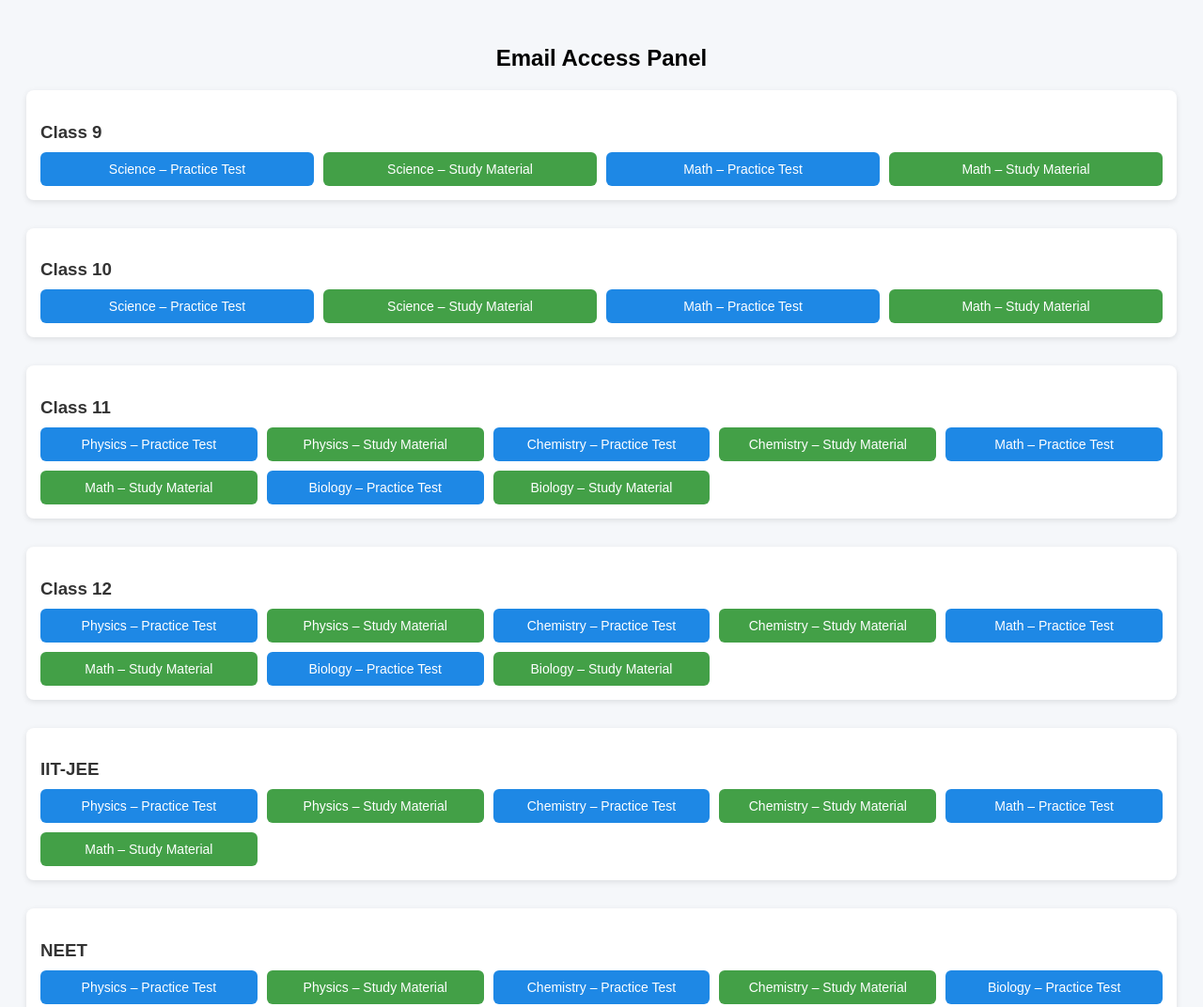
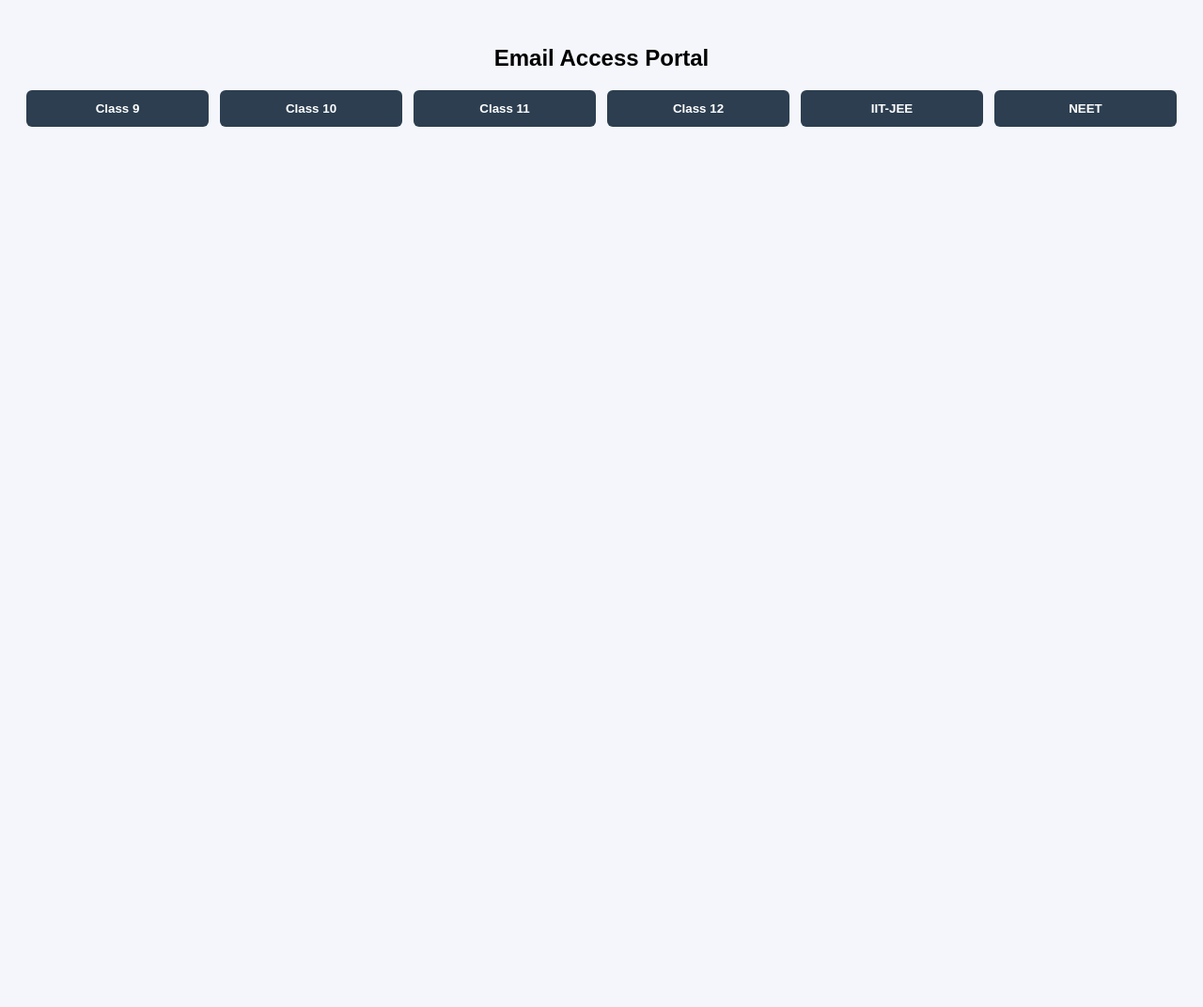
Before and after one commit to paymentbacken-sys/Password-Backen, a website: page public/index.html in a window 1280 px wide. Shown: the top 1072 px of the page at 94% size. After the commit the page ends 800 px from the top, so only its background shows below. Drawn offline with Linux system fonts and the light colour scheme.

Commit message:
Update index.html

```diff
--- a/public/index.html
+++ b/public/index.html
@@ -1,159 +1,187 @@
 <!DOCTYPE html>
-<html>
+<html lang="en">
 <head>
-  <title>Email Reveal</title>
+<meta charset="UTF-8">
+<title>Email Access</title>
+
 <style>
-    body {
+body{
   font-family: Arial, sans-serif;
-      background: #f5f7fa;
-      padding: 20px;
+  background:#f4f6fb;
+  padding:20px;
 }
 
-    h2 {
-      text-align: center;
+h2{
+  text-align:center;
 }
 
-    .section {
-      margin-bottom: 30px;
-      background: #ffffff;
-      padding: 15px;
-      border-radius: 8px;
-      box-shadow: 0 2px 6px rgba(0,0,0,0.1);
+.class-grid{
+  display:grid;
+  grid-template-columns: repeat(auto-fit, minmax(160px,1fr));
+  gap:12px;
+  margin-bottom:20px;
 }
 
-    .section h3 {
-      margin-bottom: 10px;
-      color: #333;
+.class-btn{
+  background:#2c3e50;
+  color:white;
+  padding:12px;
+  border:none;
+  border-radius:6px;
+  cursor:pointer;
+  font-weight:bold;
 }
 
-    .grid {
-      display: grid;
-      grid-template-columns: repeat(auto-fit, minmax(220px, 1fr));
-      gap: 10px;
+.class-btn:hover{
+  background:#34495e;
 }
 
-    button {
-      padding: 10px;
-      border: none;
-      border-radius: 6px;
-      font-size: 14px;
-      cursor: pointer;
-      color: white;
+.sub-grid{
+  display:none;
+  grid-template-columns: repeat(auto-fit, minmax(220px,1fr));
+  gap:10px;
+  margin-bottom:20px;
 }
 
-    .practice {
-      background: #1e88e5;
+.sub-btn{
+  background:#3498db;
+  color:white;
+  padding:10px;
+  border:none;
+  border-radius:6px;
+  cursor:pointer;
 }
 
-    .study {
-      background: #43a047;
+.sub-btn.study{ background:#27ae60; }
+.sub-btn.practice{ background:#e67e22; }
+
+.sub-btn:disabled{
+  background:#bdc3c7;
+  cursor:not-allowed;
 }
 
-    button:hover {
-      opacity: 0.9;
+#email{
+  font-size:18px;
+  color:green;
+  font-weight:bold;
+  text-align:center;
 }
 
-    #email {
-      margin-top: 25px;
-      padding: 15px;
-      background: #e8f5e9;
-      border-left: 5px solid #43a047;
-      font-weight: bold;
-      font-size: 16px;
+#message{
+  text-align:center;
+  color:red;
+  font-weight:bold;
+  margin-top:10px;
 }
 </style>
 </head>
+
 <body>
 
-<h2>Email Access Panel</h2>
+<h2>Email Access Portal</h2>
 
-<div id="buttons"></div>
+<!-- CLASS BUTTONS -->
+<div class="class-grid">
+  <button class="class-btn" onclick="showClass('class9')">Class 9</button>
+  <button class="class-btn" onclick="showClass('class10')">Class 10</button>
+  <button class="class-btn" onclick="showClass('class11')">Class 11</button>
+  <button class="class-btn" onclick="showClass('class12')">Class 12</button>
+  <button class="class-btn" onclick="showClass('iitjee')">IIT-JEE</button>
+  <button class="class-btn" onclick="showClass('neet')">NEET</button>
+</div>
 
-<div id="email"></div>
+<!-- SUBJECT BUTTONS -->
+<div id="subjects" class="sub-grid"></div>
+
+<p id="email"></p>
+<p id="message"></p>
 
 <script>
+let alreadyUsed = false;
+
 const data = {
-  "Class 9": [
-    { id: "class9_science_practice", label: "Science – Practice Test", type: "practice" },
-    { id: "class9_science_study", label: "Science – Study Material", type: "study" },
-    { id: "class9_math_practice", label: "Math – Practice Test", type: "practice" },
-    { id: "class9_math_study", label: "Math – Study Material", type: "study" }
+  class9: [
+    {id:"class9_science_practice", label:"Science – Practice", type:"practice"},
+    {id:"class9_science_study", label:"Science – Study", type:"study"},
+    {id:"class9_math_practice", label:"Math – Practice", type:"practice"},
+    {id:"class9_math_study", label:"Math – Study", type:"study"},
   ],
-
-  "Class 10": [
-    { id: "class10_science_practice", label: "Science – Practice Test", type: "practice" },
-    { id: "class10_science_study", label: "Science – Study Material", type: "study" },
-    { id: "class10_math_practice", label: "Math – Practice Test", type: "practice" },
-    { id: "class10_math_study", label: "Math – Study Material", type: "study" }
+  class10: [
+    {id:"class10_science_practice", label:"Science – Practice", type:"practice"},
+    {id:"class10_science_study", label:"Science – Study", type:"study"},
+    {id:"class10_math_practice", label:"Math – Practice", type:"practice"},
+    {id:"class10_math_study", label:"Math – Study", type:"study"},
   ],
-
-  "Class 11": [
-    { id: "class11_physics_practice", label: "Physics – Practice Test", type: "practice" },
-    { id: "class11_physics_study", label: "Physics – Study Material", type: "study" },
-    { id: "class11_chemistry_practice", label: "Chemistry – Practice Test", type: "practice" },
-    { id: "class11_chemistry_study", label: "Chemistry – Study Material", type: "study" },
-    { id: "class11_math_practice", label: "Math – Practice Test", type: "practice" },
-    { id: "class11_math_study", label: "Math – Study Material", type: "study" },
-    { id: "class11_biology_practice", label: "Biology – Practice Test", type: "practice" },
-    { id: "class11_biology_study", label: "Biology – Study Material", type: "study" }
+  class11: [
+    {id:"class11_physics_practice", label:"Physics – Practice", type:"practice"},
+    {id:"class11_physics_study", label:"Physics – Study", type:"study"},
+    {id:"class11_chemistry_practice", label:"Chemistry – Practice", type:"practice"},
+    {id:"class11_chemistry_study", label:"Chemistry – Study", type:"study"},
+    {id:"class11_math_practice", label:"Math – Practice", type:"practice"},
+    {id:"class11_math_study", label:"Math – Study", type:"study"},
+    {id:"class11_biology_practice", label:"Biology – Practice", type:"practice"},
+    {id:"class11_biology_study", label:"Biology – Study", type:"study"},
   ],
-
-  "Class 12": [
-    { id: "class12_physics_practice", label: "Physics – Practice Test", type: "practice" },
-    { id: "class12_physics_study", label: "Physics – Study Material", type: "study" },
-    { id: "class12_chemistry_practice", label: "Chemistry – Practice Test", type: "practice" },
-    { id: "class12_chemistry_study", label: "Chemistry – Study Material", type: "study" },
-    { id: "class12_math_practice", label: "Math – Practice Test", type: "practice" },
-    { id: "class12_math_study", label: "Math – Study Material", type: "study" },
-    { id: "class12_biology_practice", label: "Biology – Practice Test", type: "practice" },
-    { id: "class12_biology_study", label: "Biology – Study Material", type: "study" }
+  class12: [
+    {id:"class12_physics_practice", label:"Physics – Practice", type:"practice"},
+    {id:"class12_physics_study", label:"Physics – Study", type:"study"},
+    {id:"class12_chemistry_practice", label:"Chemistry – Practice", type:"practice"},
+    {id:"class12_chemistry_study", label:"Chemistry – Study", type:"study"},
+    {id:"class12_math_practice", label:"Math – Practice", type:"practice"},
+    {id:"class12_math_study", label:"Math – Study", type:"study"},
+    {id:"class12_biology_practice", label:"Biology – Practice", type:"practice"},
+    {id:"class12_biology_study", label:"Biology – Study", type:"study"},
   ],
-
-  "IIT-JEE": [
-    { id: "iitjee_physics_practice", label: "Physics – Practice Test", type: "practice" },
-    { id: "iitjee_physics_study", label: "Physics – Study Material", type: "study" },
-    { id: "iitjee_chemistry_practice", label: "Chemistry – Practice Test", type: "practice" },
-    { id: "iitjee_chemistry_study", label: "Chemistry – Study Material", type: "study" },
-    { id: "iitjee_math_practice", label: "Math – Practice Test", type: "practice" },
-    { id: "iitjee_math_study", label: "Math – Study Material", type: "study" }
+  iitjee: [
+    {id:"iitjee_physics_practice", label:"Physics – Practice", type:"practice"},
+    {id:"iitjee_physics_study", label:"Physics – Study", type:"study"},
+    {id:"iitjee_chemistry_practice", label:"Chemistry – Practice", type:"practice"},
+    {id:"iitjee_chemistry_study", label:"Chemistry – Study", type:"study"},
+    {id:"iitjee_math_practice", label:"Math – Practice", type:"practice"},
+    {id:"iitjee_math_study", label:"Math – Study", type:"study"},
   ],
-
-  "NEET": [
-    { id: "neet_physics_practice", label: "Physics – Practice Test", type: "practice" },
-    { id: "neet_physics_study", label: "Physics – Study Material", type: "study" },
-    { id: "neet_chemistry_practice", label: "Chemistry – Practice Test", type: "practice" },
-    { id: "neet_chemistry_study", label: "Chemistry – Study Material", type: "study" },
-    { id: "neet_biology_practice", label: "Biology – Practice Test", type: "practice" },
-    { id: "neet_biology_study", label: "Biology – Study Material", type: "study" }
+  neet: [
+    {id:"neet_physics_practice", label:"Physics – Practice", type:"practice"},
+    {id:"neet_physics_study", label:"Physics – Study", type:"study"},
+    {id:"neet_chemistry_practice", label:"Chemistry – Practice", type:"practice"},
+    {id:"neet_chemistry_study", label:"Chemistry – Study", type:"study"},
+    {id:"neet_biology_practice", label:"Biology – Practice", type:"practice"},
+    {id:"neet_biology_study", label:"Biology – Study", type:"study"},
   ]
 };
 
-const container = document.getElementById("buttons");
+function showClass(cls){
+  const box = document.getElementById("subjects");
+  box.innerHTML = "";
+  box.style.display = "grid";
+  alreadyUsed = false;
+  document.getElementById("email").innerText = "";
+  document.getElementById("message").innerText = "";
 
-for (const section in data) {
-  const box = document.createElement("div");
-  box.className = "section";
-
-  box.innerHTML = `<h3>${section}</h3><div class="grid"></div>`;
-  const grid = box.querySelector(".grid");
-
-  data[section].forEach(item => {
-    const btn = document.createElement("button");
-    btn.textContent = item.label;
-    btn.className = item.type;
-    btn.onclick = () => getEmail(item.id);
-    grid.appendChild(btn);
+  data[cls].forEach(s=>{
+    const b = document.createElement("button");
+    b.className = `sub-btn ${s.type}`;
+    b.innerText = s.label;
+    b.onclick = ()=>getEmail(s.id);
+    box.appendChild(b);
   });
-
-  container.appendChild(box);
 }
 
-function getEmail(category) {
+function getEmail(category){
+  if(alreadyUsed) return;
+
   fetch(`/email?category=${category}`)
-    .then(res => res.json())
-    .then(data => {
-      document.getElementById("email").innerText =
-        data.email || data.message;
+    .then(r=>r.json())
+    .then(d=>{
+      document.getElementById("email").innerText = d.email || d.message;
+      document.getElementById("message").innerText =
+        "You have permission for only one registered email.";
+
+      document.querySelectorAll(".sub-btn").forEach(b=>b.disabled=true);
+      alreadyUsed = true;
+    })
+    .catch(()=>{
+      document.getElementById("message").innerText = "Server error";
     });
 }
 </script>
```
Lines whose indentation alone changed are shown as unchanged.
